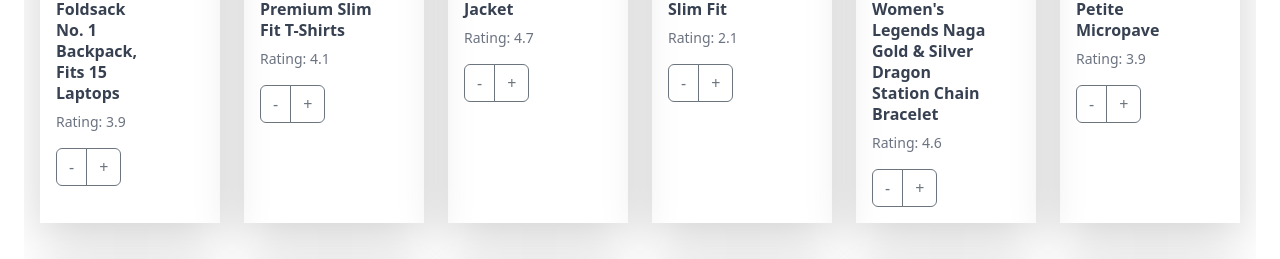
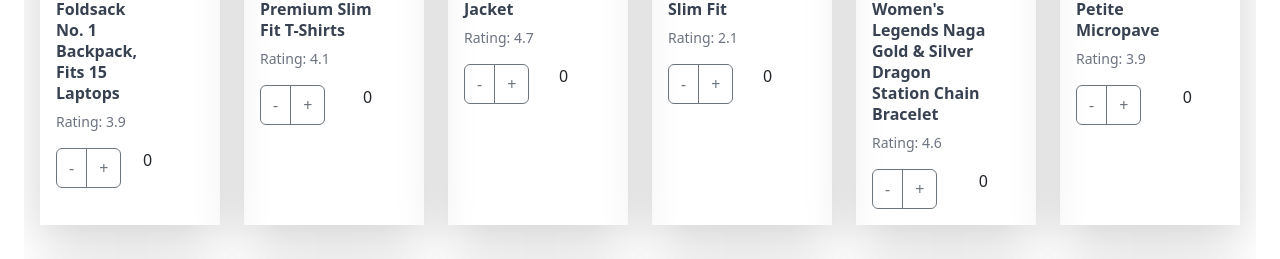
Before and after one commit to em-bd/COMS319, a React (Create React App) app in the folder 46_assignment02/: page / in a window 1280 px wide. Shown: the part 472-731 px from the top of the page. Built offline with nearby package versions, Linux system fonts and the light colour scheme; grey boxes are pictures that could not be loaded.

Commit message:
Added number of items in cart to browse page

```diff
--- a/46_assignment02/src/App.js
+++ b/46_assignment02/src/App.js
@@ -57,6 +57,11 @@ function App() {
   // browse items:
   function Browse() {
 
+    function howManyofThis(id) {
+      let hmot = cart.filter((cartItem) => cartItem.id === id);
+      return hmot.length;
+  }
+
     // product rendering:
     const render_products = (ProductsCategory) => {
       return (<div className="category-section fixed">
@@ -79,13 +84,18 @@ function App() {
                         </a>
                       </h3>
                       <p className="mt-1 text-sm text-gray-500">Rating: {product.rating.rate}</p>
+                      <div className='flex justify-between'>
                       <div class="btn-group">
                         <button type="button" class="btn btn-outline-secondary" onClick={() => removeFromCart(product)} > - </button>{" "}
                         <button type="button" class="btn btn-outline-secondary" onClick={() => addToCart(product)}> + </button>
-                      </div>
+                        </div>
+                          <p>{howManyofThis(product.id)}</p>
+                        </div>
                     </div>
+
                     <p className="text-sm font-medium text-green-600">${product.price}</p>
                   </div>
+
                 </div>
               ))}
               </div>
@@ -161,7 +171,7 @@ function App() {
                 </div>
                 </div>
                 <div class="col">
-                    ${el.price} <span class="close">&nbsp;&#10005;</span>{howManyofThis(el.id)}
+                    ${el.price} <span class="close">&nbsp;&#10005;</span> {howManyofThis(el.id)}
                 </div>
             </div>
         </div>
@@ -227,7 +237,7 @@ function App() {
                     <div class="float-end">
                         <p class="mb-0 me-5 d-flex align-items-center">
                             <span class="small text-muted me-2">Order total:</span>
-                            <span class="lead fw-normal">{cartTotal.toFixed(2)}</span>
+                            <span class="lead fw-normal">${cartTotal.toFixed(2)}</span>
                         </p>
                     </div>
                 </div>
@@ -319,6 +329,40 @@ function App() {
   // order summary:
   function Confirmation() {
 
+    var foundCart = []
+
+      for (let i of cart) {
+        if(!foundCart.includes(i)) {
+            foundCart.push(i);
+        }
+      }
+
+    // count how many products of the same id:
+    function howManyofThis(id) {
+        let hmot = cart.filter((cartItem) => cartItem.id === id);
+        return hmot.length;
+    }
+
+    // show selected products:
+
+
+
+      const listItems = foundCart.map((el) => (
+        <div class="row border-top border-bottom" key={el.id}>
+            <div class="row main align-items-center">
+                <div class="col-2">
+                    <img class="img-fluid" src={el.image} />
+                </div>
+                <div class="col">
+                    <div class="row text-muted">{el.title}</div>
+                </div>
+                <div class="col">
+                    ${el.price} <span class="close">&nbsp;&#10005;</span>{howManyofThis(el.id)}
+                </div>
+            </div>
+        </div>
+      ));
+
     const updateHooks = () => {
       setViewer(0); // viewer is now on Browse
       setDataF({fullName : "", email : "", creditCard : "", address : "", city : "", state : "", zip : ""}); // data is now an empty object
@@ -336,7 +380,10 @@ function App() {
         <p>{dataF.email}</p>
         <p>{dataF.creditCard}</p>
         <p>{dataF.address}</p>
-        <p>{dataF.city},{dataF.state} {dataF.zip} </p>
+        <p>{dataF.city}, {dataF.state} {dataF.zip} </p>
+        <p>Total Cost: ${cartTotal.toFixed(2)}</p>
+        <p>Number of items: {cart.length}</p>
+        {listItems}
         <button onClick={updateHooks} className="btn btn-secondary">Browse More</button>
         <button onClick={backToCart} className="btn btn-primary">Back to Cart   </button>
     </div>);
```
